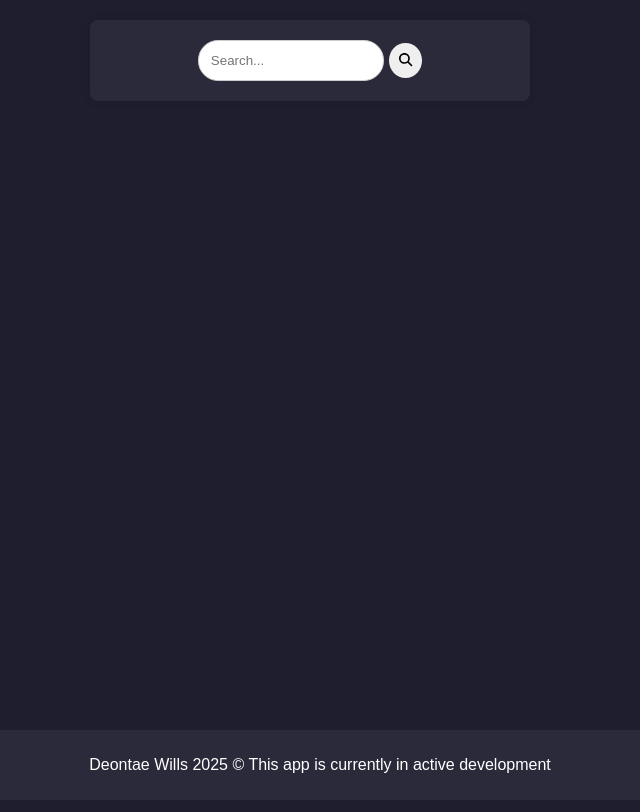
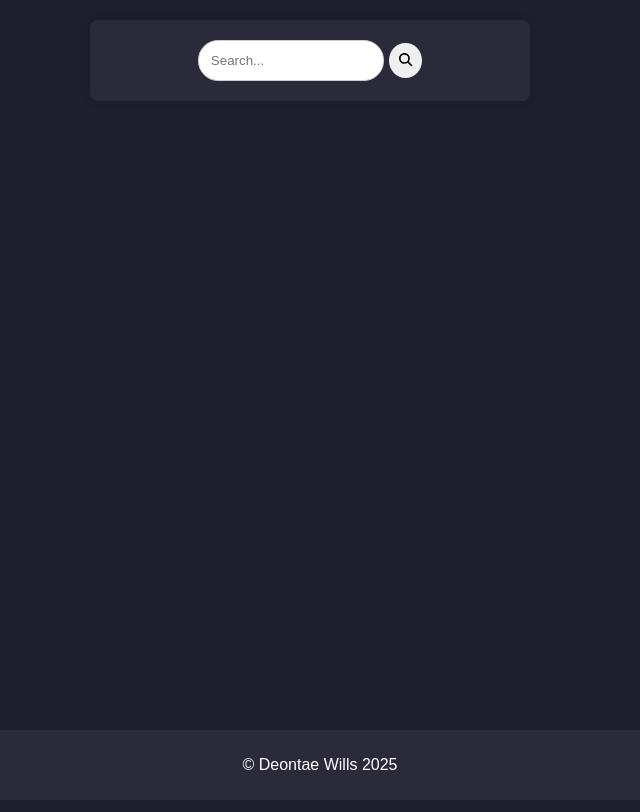
Before and after one commit to SirMely/Weather-Dashboard, a React (Vite) app: page / in a window 1280 px wide. Shown: the top 812 px of the page, without its empty margins (330-970 px from the left). Built offline with nearby package versions, Linux system fonts and the light colour scheme.

Commit message:
Updated my footer

```diff
--- a/src/App.jsx
+++ b/src/App.jsx
@@ -141,7 +141,7 @@ function App() {
 
       {/* Footer (Because every site needs one) */}
       <footer>
-        <p>Deontae Wills 2025 &copy; This app is currently in active development</p>
+        <p>&copy; Deontae Wills 2025</p>
       </footer>
     </main>
   );
```
